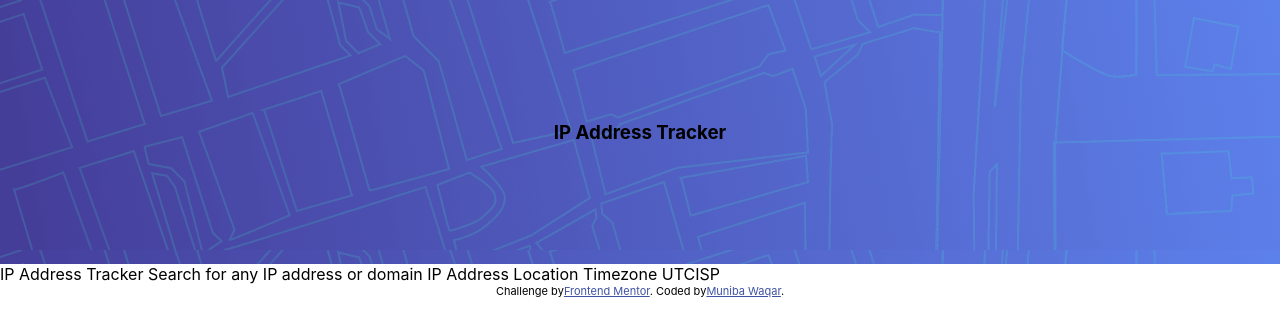
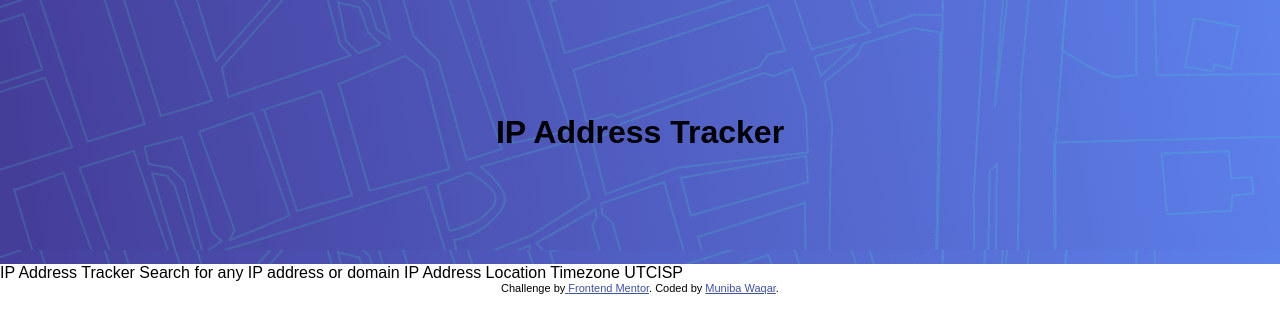
Before and after one commit to MunibaWq/trackerapp, a React (Create React App) app: page / in a window 1280 px wide. Shown: the top 336 px of the page. Built offline with nearby package versions, Linux system fonts and the light colour scheme.

Commit message:
added font

```diff
--- a/src/App.css
+++ b/src/App.css
@@ -2,4 +2,6 @@
   position: fixed;
   width: 100%;
   height: 100%;
+
+  font-family: "Rubik", sans-serif;
 }
--- a/src/components/Footer.js
+++ b/src/components/Footer.js
@@ -13,9 +13,10 @@ const Footer = () => {
           href="https://www.frontendmentor.io?ref=challenge"
           target="https://www.frontendmentor.io/challenges/ip-address-tracker-I8-0yYAH0/hub/ip-address-tracker-6uWB1SBT7"
         >
+          {" "}
           Frontend Mentor
         </a>
-        . Coded by
+        . Coded by{" "}
         <a href="https://github.com/MunibaWq/trackerapp">Muniba Waqar</a>.
       </div>
     </div>
--- a/src/components/Header.js
+++ b/src/components/Header.js
@@ -4,7 +4,7 @@ import "./Header.css";
 const Header = () => {
   return (
     <div className="mainBody">
-      <h3> IP Address Tracker</h3>
+      <h1> IP Address Tracker</h1>
     </div>
   );
 };
```
